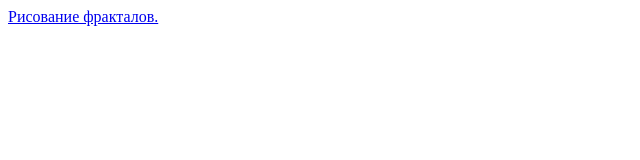
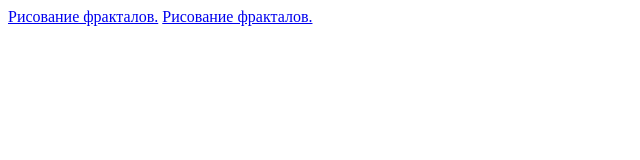
Before and after one commit to EgorovTimofey/EgorovTimofey.github.io, a plain HTML site: page index.html in a window 1280 px wide. Shown: the whole page, without its empty margins (0-640 px from the left). Drawn offline with Linux system fonts and the light colour scheme.

Commit message:
Add Platon-bodies

```diff
--- a/index.html
+++ b/index.html
@@ -5,4 +5,5 @@
   </head>
   <body>
       <a href = "Mandl/Index.html">Рисование фракталов.</a>
+       <a href = "Platon-bodies/index.html">Рисование фракталов.</a>
 </html>
```
